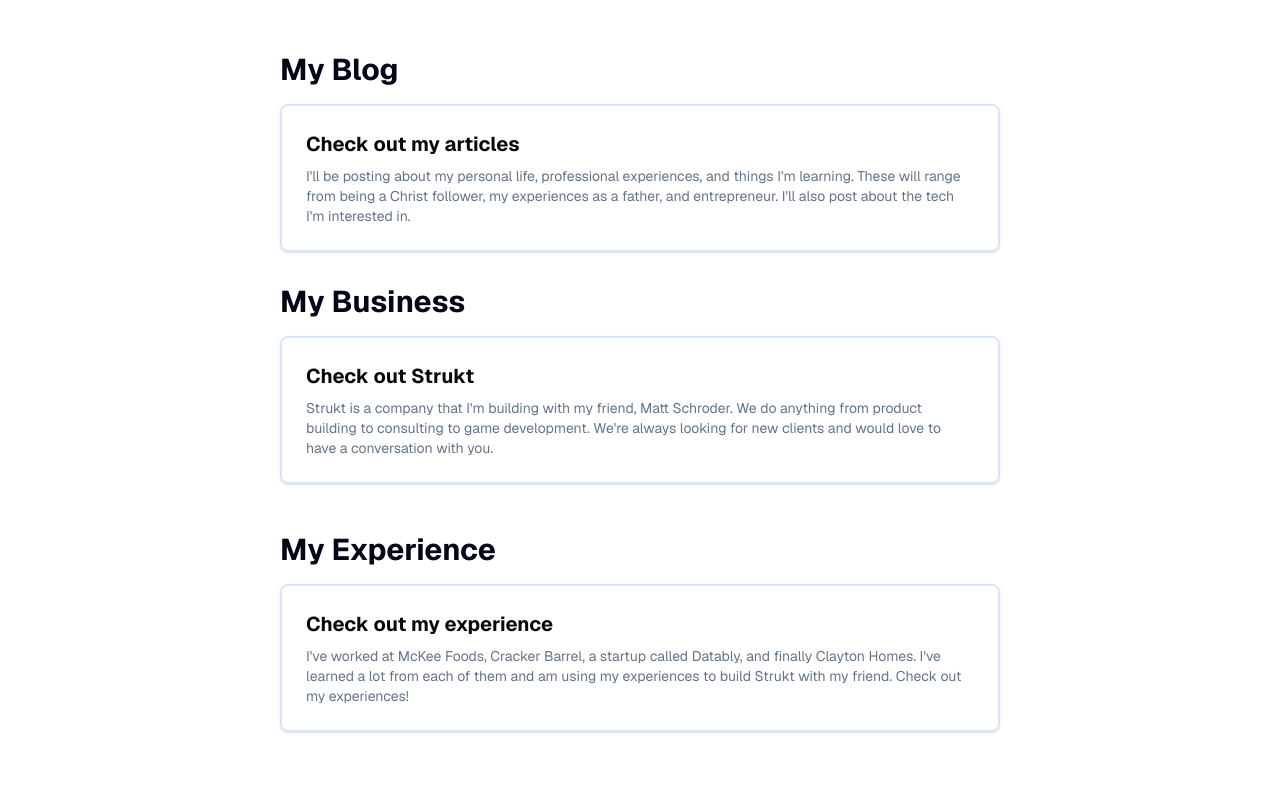
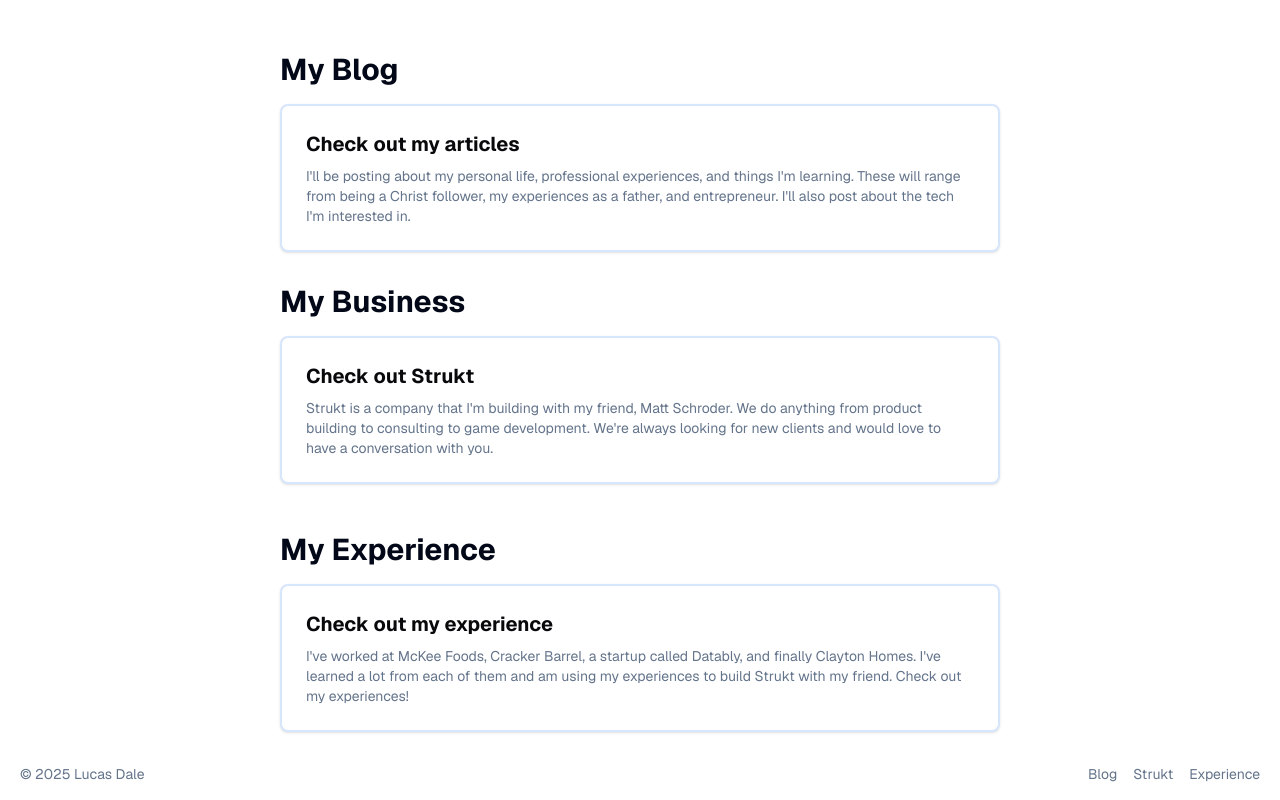
Before and after one commit to lucasdale99/letsdev, a Next.js app: page / in a window 1280 px wide. Shown: the part 332-1132 px from the top of the page. Before the commit the page ends 1080 px from the top, so only its background shows below. Built offline with nearby package versions, Linux system fonts and the light colour scheme.

Commit message:
Update footer, adjust layout

```diff
--- a/app/layout.tsx
+++ b/app/layout.tsx
@@ -1,7 +1,8 @@
 import { GeistSans } from "geist/font/sans";
 import "./globals.css";
 import { ThemeProvider } from "next-themes";
-import Navbar from "../components/Navbar";
+import Navbar from "@/components/Navbar";
+import Footer from "@/components/Footer";
 import type { Metadata, Viewport } from "next";
 
 export const viewport: Viewport = {
@@ -31,8 +32,8 @@ export default function RootLayout({
   children: React.ReactNode;
 }) {
   return (
-    <html lang="en" suppressHydrationWarning>
-      <body className={GeistSans.className}>
+    <html lang="en" suppressHydrationWarning className="h-full">
+      <body className={`${GeistSans.className} min-h-full`}>
         <ThemeProvider
           attribute="class"
           defaultTheme="system"
@@ -43,6 +44,7 @@ export default function RootLayout({
           <div className="min-h-screen flex flex-col">
             <Navbar />
             <main className="flex-1">{children}</main>
+            <Footer />
           </div>
         </ThemeProvider>
       </body>
--- /dev/null
+++ b/components/Footer.tsx
@@ -0,0 +1,46 @@
+import Link from "next/link";
+import { SocialIcons } from "./SocialIcons";
+import Image from "next/image";
+import logo from "@/public/favicon-16x16.png";
+
+export default function Footer() {
+  return (
+    <footer className="w-full backdrop-blur-sm bg-background/75 py-4">
+      <div className="container mx-auto px-5">
+        <div className="flex flex-col md:flex-row justify-between items-center gap-4">
+          <div className="flex flex-col items-center md:items-start">
+            <p className="text-sm text-muted-foreground">
+              © {new Date().getFullYear()} Lucas Dale
+            </p>
+          </div>
+
+          <div className="flex flex-col items-center md:items-end">
+            <div className="flex space-x-4 text-sm">
+              <Link
+                href="/blog"
+                className="text-muted-foreground hover:text-primary transition-colors"
+              >
+                Blog
+              </Link>
+              <Link
+                href="https://strukt.io"
+                className="text-muted-foreground hover:text-primary transition-colors"
+                target="_blank"
+                rel="noopener noreferrer"
+              >
+                Strukt
+              </Link>
+
+              <Link
+                href="/experience"
+                className="text-muted-foreground hover:text-primary transition-colors"
+              >
+                Experience
+              </Link>
+            </div>
+          </div>
+        </div>
+      </div>
+    </footer>
+  );
+}
```
